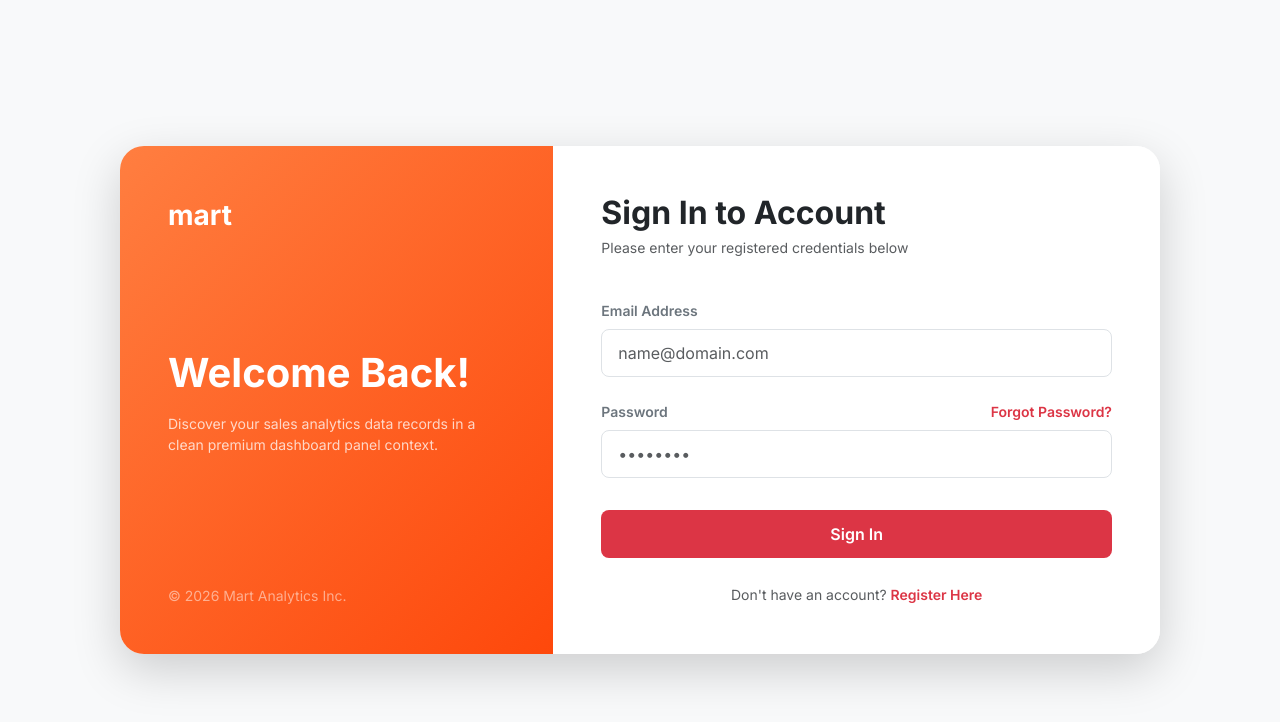
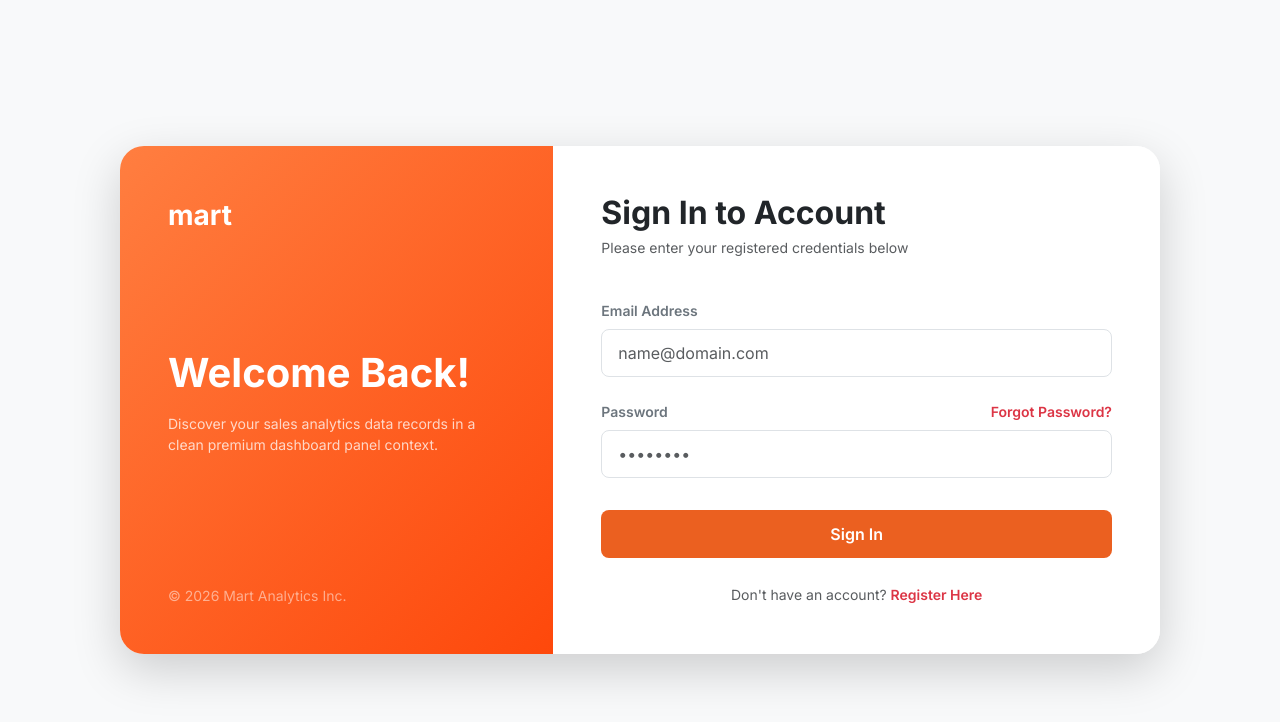
Before and after one commit to Dineshindiexpert/mart, a React (Vite) app: page / in a window 1280 px wide. Shown: the top 722 px of the page. Built offline with nearby package versions, Linux system fonts and the light colour scheme.

Commit message:
signin page

```diff
--- a/src/auth/signin.jsx
+++ b/src/auth/signin.jsx
@@ -106,8 +106,8 @@ const SignIn = () => {
               <Button
                 type="submit"
                 size="lg"
-                className="w-100 text-white fw-semibold fs-6 border-0 rounded-3 bg-danger"
-                style={{   height: '48px' }}
+                className="w-100 text-white fw-semibold fs-6 border-0 rounded-3 "
+                style={{   height: '48px', background :' rgb(235, 96, 32)' }}
                 onMouseOver={(e) => e.target.style.backgroundColor = 'bg-warning'}
                 onMouseOut={(e) => e.target.style.backgroundColor = 'bg-warning'}
               >
```
